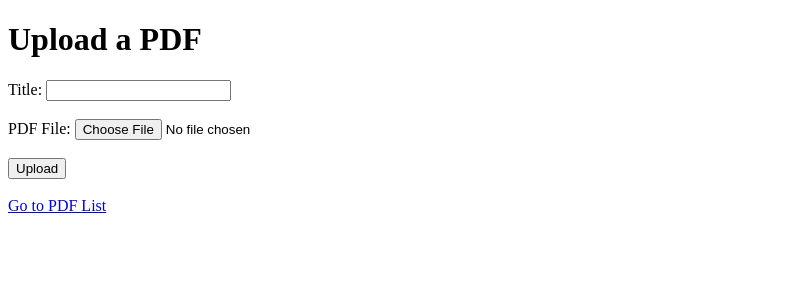
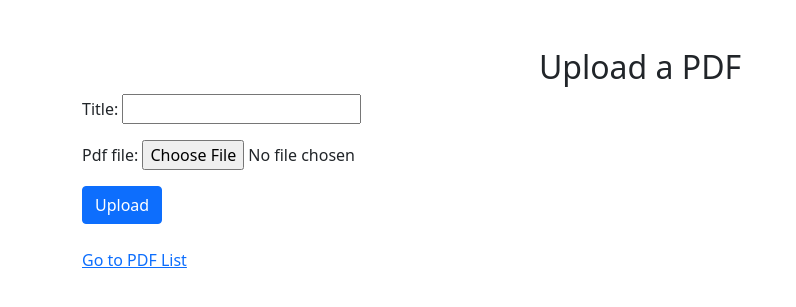
Before and after one commit to prateek6542/Pdf_Viewer, a Django app: page /upload/upload/ in a window 1280 px wide. Shown: the top 307 px of the page, without its empty margins (0-796 px from the left). Run offline with Django 5.2, Linux system fonts and the light colour scheme; some libraries are stand-ins or nearby versions.

Commit message:
Update pdf_upload.html

```diff
--- a/pdf_manager/templates/pdf_manager/pdf_upload.html
+++ b/pdf_manager/templates/pdf_manager/pdf_upload.html
@@ -1,26 +1,22 @@
 <!DOCTYPE html>
-<html lang="en">
+<html>
 <head>
-    <meta charset="UTF-8">
-    <meta name="viewport" content="width=device-width, initial-scale=1.0">
     <title>Upload PDF</title>
+    <link href="https://cdn.jsdelivr.net/npm/bootstrap@5.1.3/dist/css/bootstrap.min.css" rel="stylesheet">
 </head>
 <body>
-    <h1>Upload a PDF</h1>
-
-    <form action="" method="post" enctype="multipart/form-data">
+<div class="container mt-5">
+    <h2 class="text-center">Upload a PDF</h2>
+    <form method="post" enctype="multipart/form-data">
         {% csrf_token %}
-        <label for="title">Title:</label>
-        <input type="text" name="title" id="title" required><br><br>
-
-        <label for="file">PDF File:</label>
-        <input type="file" name="file" id="file" required><br><br>
-
-        <button type="submit">Upload</button>
+        {{ form.as_p }}
+        <button type="submit" class="btn btn-primary">Upload</button>
     </form>
 
     <br>
     <!-- Add a link to the list page -->
     <a href="{% url 'pdf_list' %}">Go to PDF List</a>
+
+</div>
 </body>
 </html>
```
